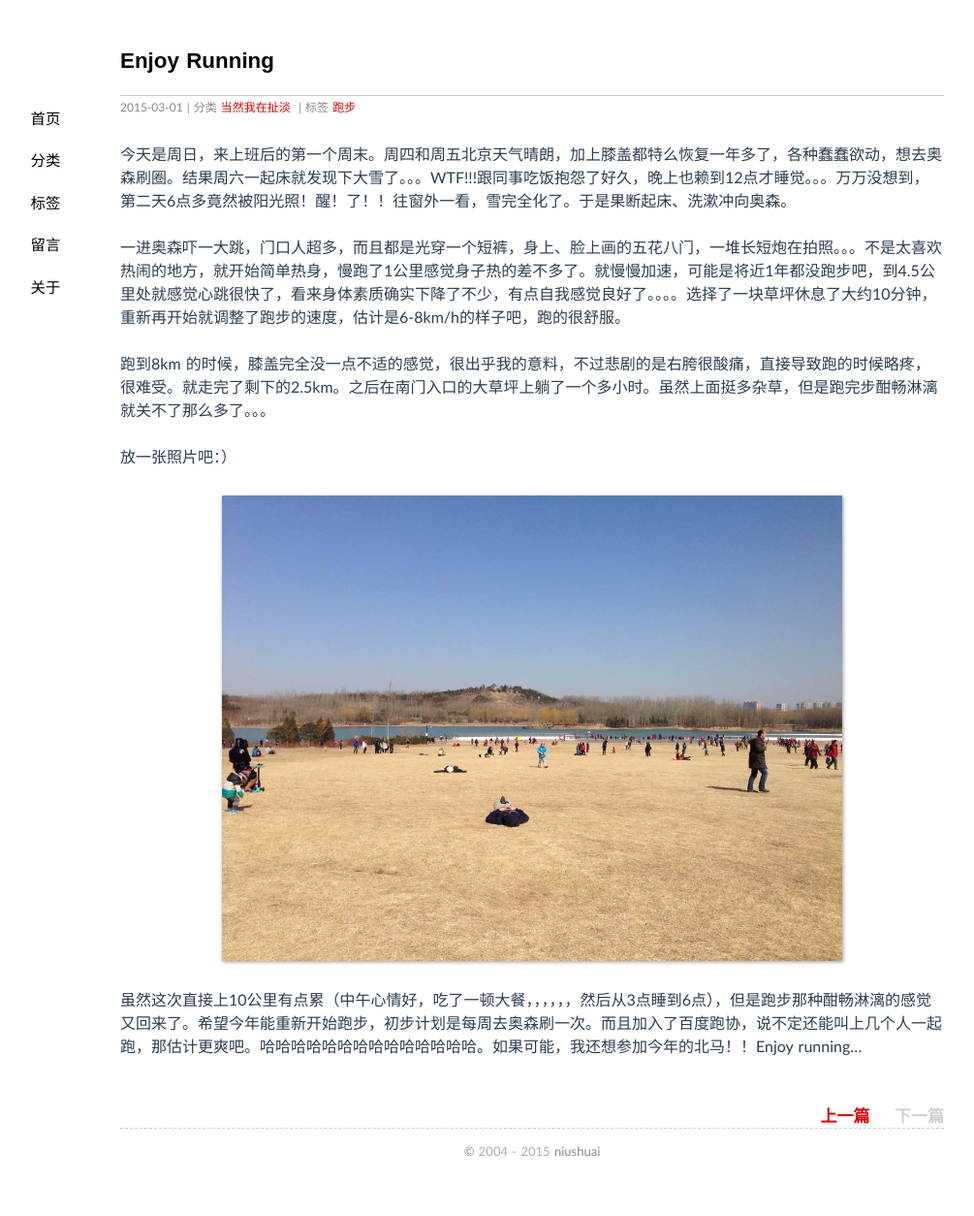
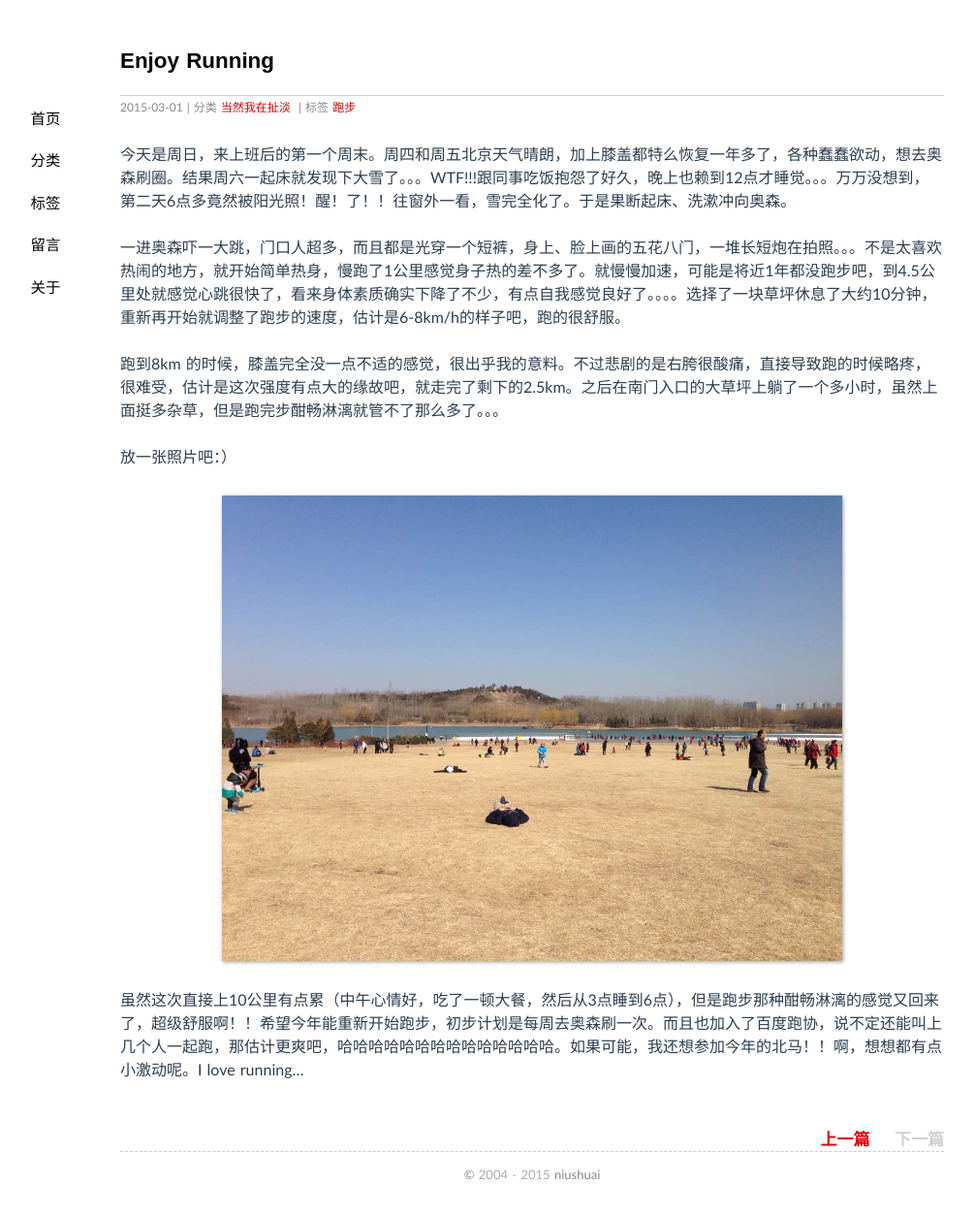
Before and after one commit to niushuai/blog, a Jekyll site: the page built from _posts/2015-03-01-running-life.md, in a window 1280 px wide. Shown: the whole page at 97% size, without its empty margins (91-1096 px from the left). Built offline with Jekyll 4.4.1, drawn with Linux system fonts in a browser that asks for light colours; Markdown is read by kramdown in place of the engine named in the settings; comment, search, counter and statistics services are not loaded; before the commit the page ends 1230 px from its top, so only the background shows below that.

Commit message:
update running

```diff
--- a/_posts/2015-03-01-running-life.md
+++ b/_posts/2015-03-01-running-life.md
@@ -9,10 +9,10 @@ tags: 跑步
 
 一进奥森吓一大跳，门口人超多，而且都是光穿一个短裤，身上、脸上画的五花八门，一堆长短炮在拍照。。。不是太喜欢热闹的地方，就开始简单热身，慢跑了1公里感觉身子热的差不多了。就慢慢加速，可能是将近1年都没跑步吧，到4.5公里处就感觉心跳很快了，看来身体素质确实下降了不少，有点自我感觉良好了。。。。选择了一块草坪休息了大约10分钟，重新再开始就调整了跑步的速度，估计是6-8km/h的样子吧，跑的很舒服。
 
-跑到8km 的时候，膝盖完全没一点不适的感觉，很出乎我的意料，不过悲剧的是右胯很酸痛，直接导致跑的时候略疼，很难受。就走完了剩下的2.5km。之后在南门入口的大草坪上躺了一个多小时。虽然上面挺多杂草，但是跑完步酣畅淋漓就关不了那么多了。。。
+跑到8km 的时候，膝盖完全没一点不适的感觉，很出乎我的意料。不过悲剧的是右胯很酸痛，直接导致跑的时候略疼，很难受，估计是这次强度有点大的缘故吧，就走完了剩下的2.5km。之后在南门入口的大草坪上躺了一个多小时，虽然上面挺多杂草，但是跑完步酣畅淋漓就管不了那么多了。。。
 
 放一张照片吧：）
 
 ![img](../image/running-life.jpg)
 
-虽然这次直接上10公里有点累（中午心情好，吃了一顿大餐，，，，，，然后从3点睡到6点），但是跑步那种酣畅淋漓的感觉又回来了。希望今年能重新开始跑步，初步计划是每周去奥森刷一次。而且加入了百度跑协，说不定还能叫上几个人一起跑，那估计更爽吧。哈哈哈哈哈哈哈哈哈哈哈哈哈哈。如果可能，我还想参加今年的北马！！Enjoy running...
+虽然这次直接上10公里有点累（中午心情好，吃了一顿大餐，然后从3点睡到6点），但是跑步那种酣畅淋漓的感觉又回来了，超级舒服啊！！希望今年能重新开始跑步，初步计划是每周去奥森刷一次。而且也加入了百度跑协，说不定还能叫上几个人一起跑，那估计更爽吧，哈哈哈哈哈哈哈哈哈哈哈哈哈哈。如果可能，我还想参加今年的北马！！啊，想想都有点小激动呢。I love running...
```
